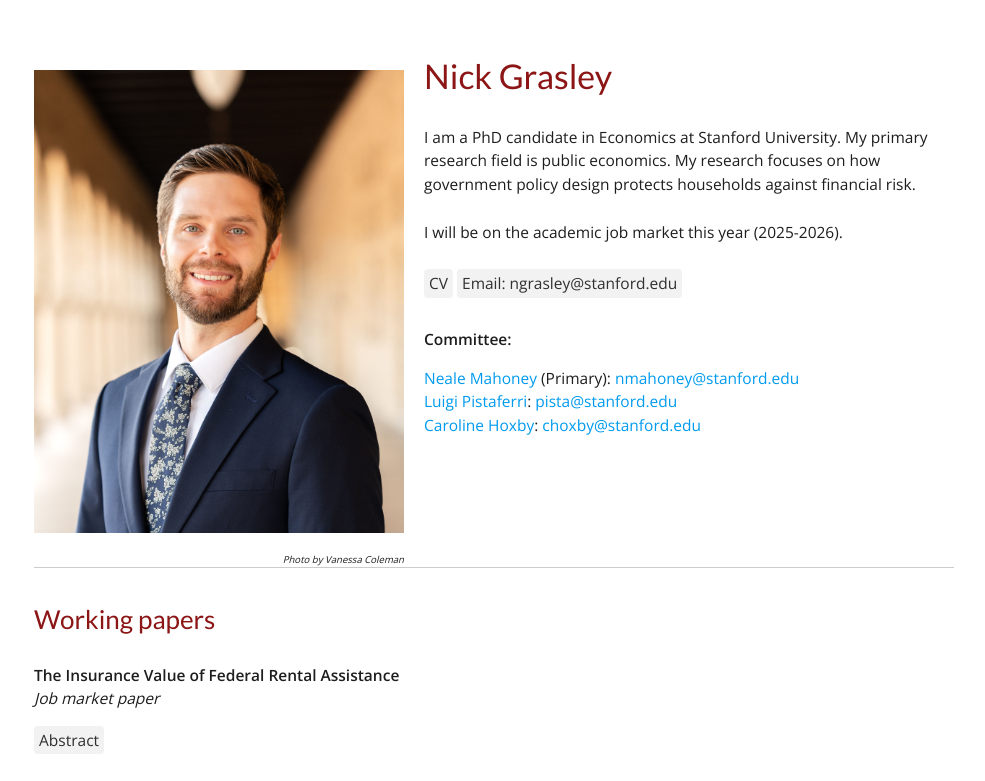
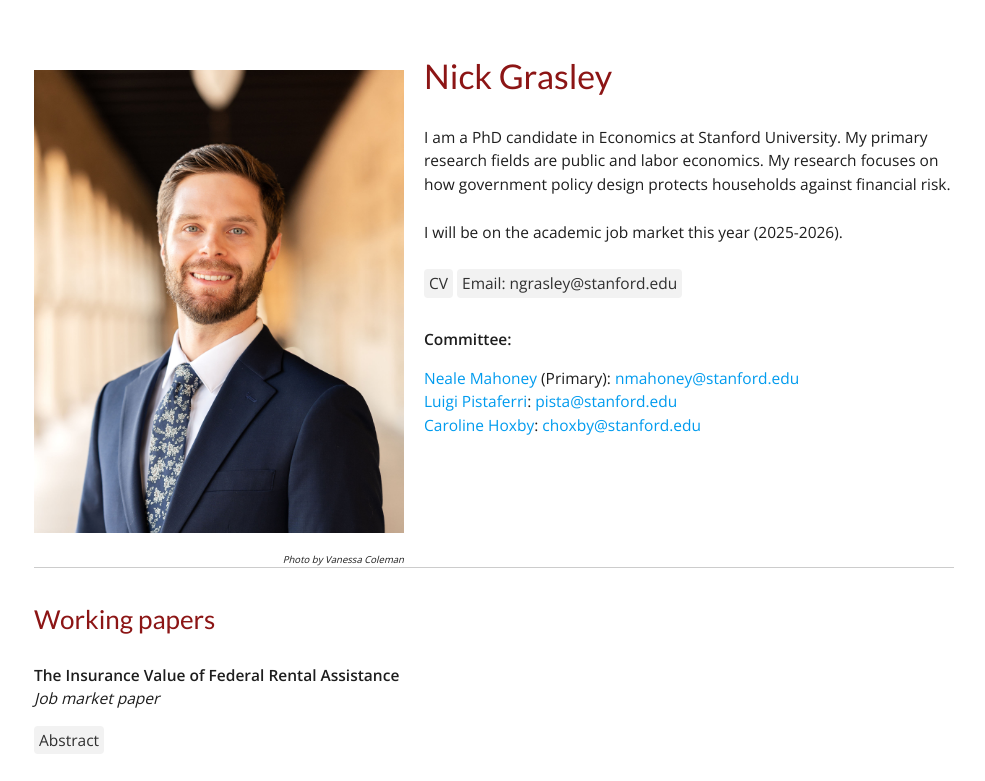
Before and after one commit to nickgrasley/nickgrasley.github.io, a plain HTML site: page index.html in a window 1280 px wide. Shown: the top 781 px of the page, without its empty margins (146-1131 px from the left). Drawn offline with nearby package versions, Linux system fonts and the light colour scheme.

Commit message:
Revise summary

```diff
--- a/index.html
+++ b/index.html
@@ -89,7 +89,7 @@
       <h1>Nick Grasley</h1>
 
       <div class="text">
-        <p>I am a PhD candidate in Economics at Stanford University. My primary research field is public economics. My research focuses on how government policy design protects households against financial risk.</p>
+        <p>I am a PhD candidate in Economics at Stanford University. My primary research fields are public and labor economics. My research focuses on how government policy design protects households against financial risk.</p>
 
         <p>I will be on the academic job market this year (2025-2026).</p>
 
```
Also changed, not shown: 3 other files.
